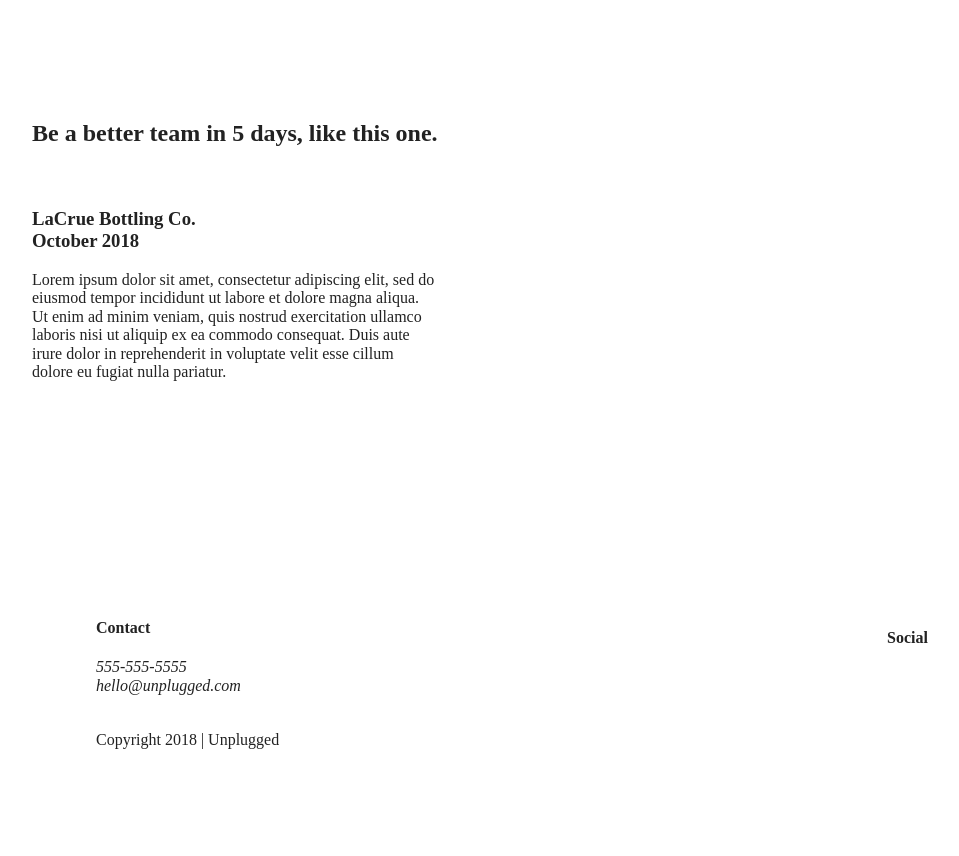
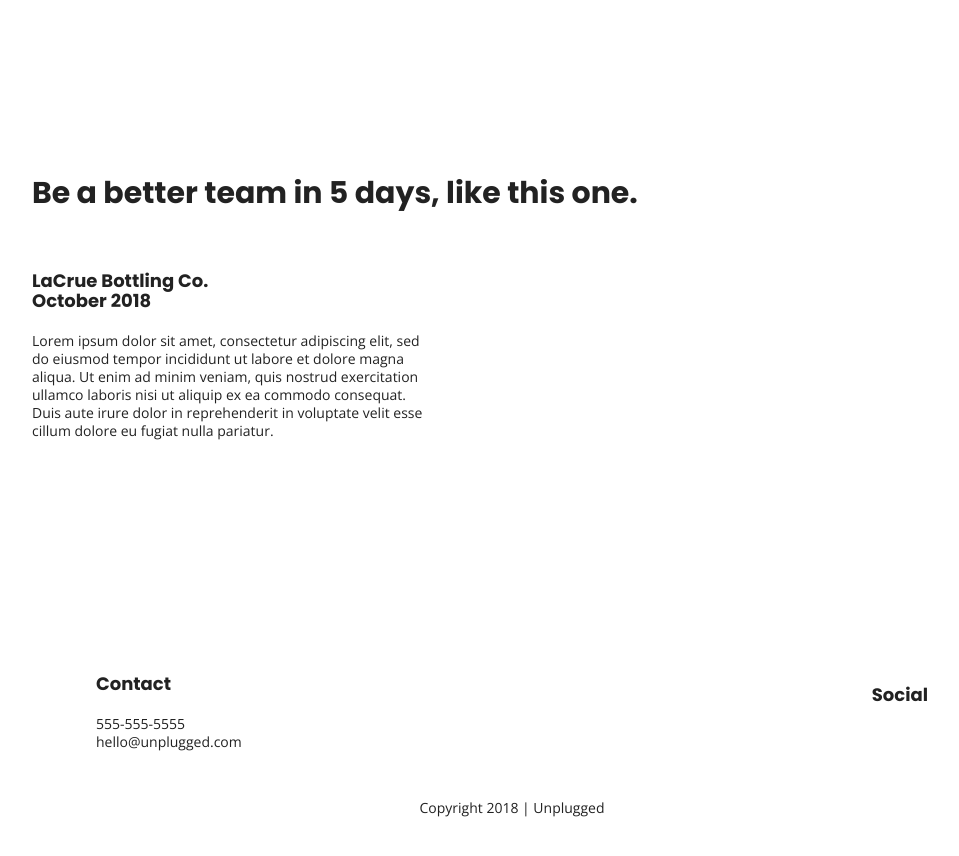
Before and after one commit to Josh-Darling13/unplugged, a website built with Parcel: page index.html in a window 1280 px wide. Shown: the part 1020-1876 px from the top of the page, without its empty margins (128-1087 px from the left). Built offline with nearby package versions, Linux system fonts and the light colour scheme.

Commit message:
updated font styles

```diff
--- a/css/main.css
+++ b/css/main.css
@@ -92,6 +92,51 @@ textarea {
 
   }
 */
+
+
+  html {
+        font-size: 16px;
+  }
+
+  body {
+    font-family: 'Open Sans', sans-serif;
+    font-family: 'Open Sans', sans-serif;
+    font-size: 1em;
+  }
+
+  ul,
+  ol {
+    list-style-type: none;
+  }
+
+  a {
+    color: #e2e3ed;
+    text-decoration: none;
+  }
+
+  h2 {
+    font-family: 'Poppins', sans-serif;
+    font-size: 1.875em;
+  }
+
+  h3,
+  h4 {
+    font-family: 'Poppins', sans-serif;
+    margin: 20px 0;
+    font-size: 1.125em;
+  }
+
+  p {
+    font-size: .875em;
+    line-height: 1.285;
+  }
+
+  address {
+   font-style: normal;
+  }
+
+
+
   .content-wrapper {
     width: 90%;
     margin: 50px 0;
@@ -137,7 +182,7 @@ header nav ul {
   display: flex;
   justify-content: space-around;
   width: 100%;
-  list-style-type: none;
+
 }
 
 
@@ -164,6 +209,9 @@ footer .social-icons p {
 
 footer .copyright {
   margin: 20px 0;
+  display: flex;
+  justify-content: center;
+  align-items: center;
 }
 
 
--- a/index.html
+++ b/index.html
@@ -15,6 +15,9 @@
   <link rel="manifest" href="site.webmanifest">
   <link rel="apple-touch-icon" href="icon.png">
   <!-- Place favicon.ico in the root directory -->
+
+  <!-- Google Fonts -->
+  <link href="https://fonts.googleapis.com/css?family=Open+Sans:400,700|Poppins:500,700" rel="stylesheet">
 
   <link rel="stylesheet" href="css/normalize.css">
   <link rel="stylesheet" href="css/main.css">
```
Also changed, not shown: about/index.html (+3 -0 lines), faq/index.html (+3 -0 lines).
